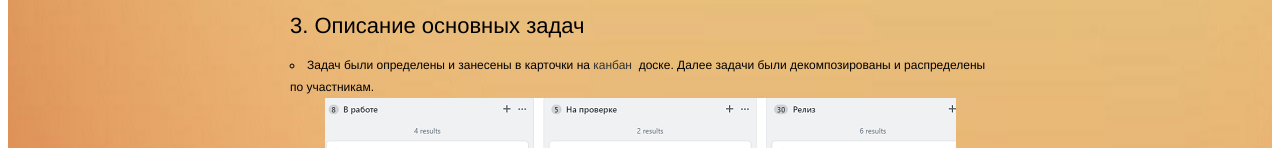
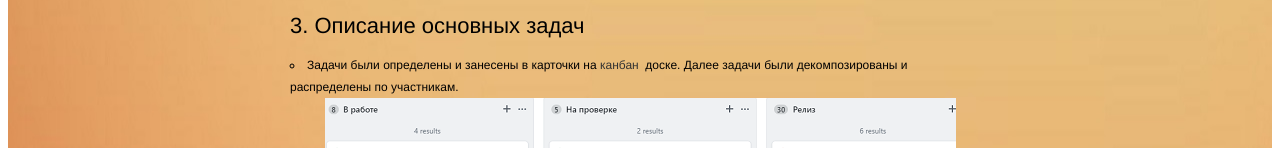
Before and after one commit to mtrenkina/mtrenkina.github.io, a plain HTML site: page index.html in a window 1280 px wide. Shown: the part 6209-6357 px from the top of the page. Drawn offline with Linux system fonts and the light colour scheme.

Commit message:
Update index.html

```diff
--- a/index.html
+++ b/index.html
@@ -693,7 +693,7 @@ src="https://raw.githubusercontent.com/mtrenkina/mtrenkina.github.io/master/img/
 
 
 	<p><h3>3. Описание основных задач</h3></p>
-        <li type = "circle"> Задач были определены и занесены в карточки на <a href="https://github.com/stankin/oop-app/projects/1?card_filter_query=label%3A"задача+№1">канбан</a>&nbsp; доске. Далее задачи были декомпозированы и распределены по участникам.</li>
+        <li type = "circle"> Задачи были определены и занесены в карточки на <a href="https://github.com/stankin/oop-app/projects/1?card_filter_query=label%3A"задача+№1">канбан</a>&nbsp; доске. Далее задачи были декомпозированы и распределены по участникам.</li>
 <center><img alt="канбан доска"
 src="https://raw.githubusercontent.com/mtrenkina/mtrenkina.github.io/master/img/doska.png">
 </center>
```
